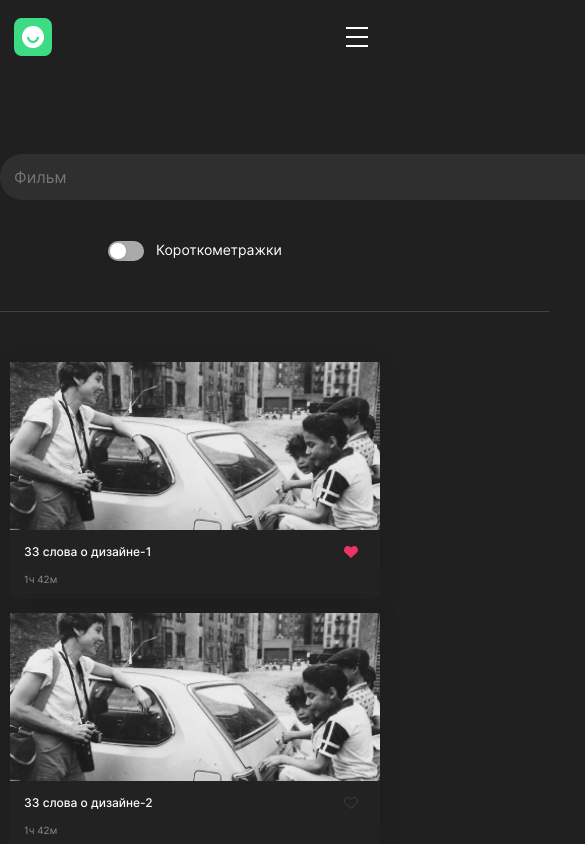
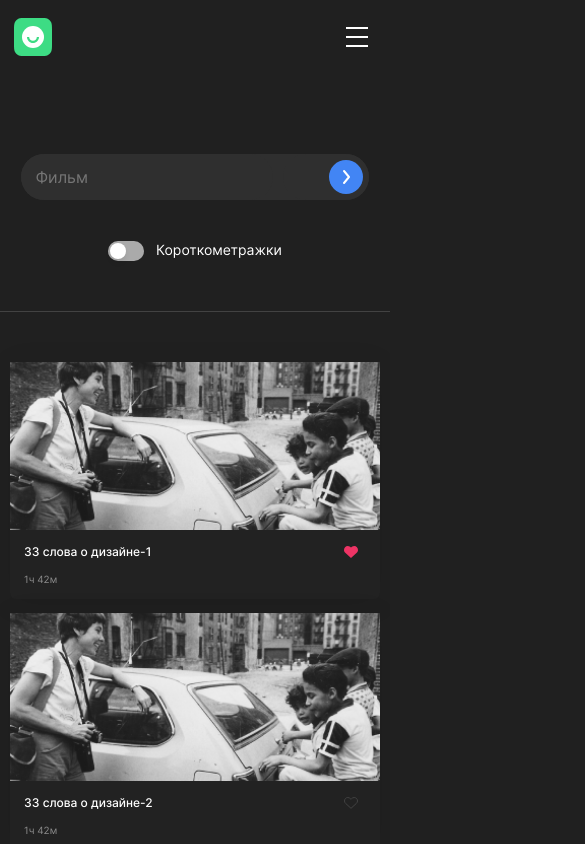
Before and after one commit to FaizovaElmira/movies-explorer-frontend, a React (Create React App) app: page /movies in a window 390 px wide. Shown: the top 844 px of the page, 585 px wide, since content can reach past the window. Built offline with nearby package versions, Linux system fonts and the light colour scheme.

Commit message:
доработка profile, searchform

```diff
--- a/src/components/Movies/SearchForm/SearchForm.css
+++ b/src/components/Movies/SearchForm/SearchForm.css
@@ -5,12 +5,14 @@
 }
 
 .search__form {
-  width: 1140px;
+  width: 89%; /* Изменил */
   height: 46px;
   margin: 60px auto 41px;
   display: flex;
   border-radius: 40px;
   background: #2f2f2f;
+  justify-content: center;
+  align-items: center;
 }
 
 .search__input {
@@ -42,15 +44,15 @@
 }
 
 .search__line {
-  width: 1140px;
+  width: 100%; /* Изменил */
   height: 1px;
-  margin: 69px 70px 10px;
+  margin: 69px auto 10px; /* Изменил */
   background-color: #2f2f2f;
 }
 
 @media screen and (max-width: 768px) {
   .search__form {
-    width: 708px;
+    max-width: 100%;
     margin: 80px auto 41px;
     display: flex;
     border-radius: 40px;
@@ -58,9 +60,9 @@
   }
 
   .search__line {
-    width: 708px;
+    width: 100%; /* Изменил */
     height: 1px;
-    margin: 50px 30px 10px;
+    margin: 50px auto 10px; /* Изменил */
     background-color: #424242;
   }
 }
@@ -74,7 +76,7 @@
     margin-top: 80px;
   }
   .search__form {
-    width: 292px;
+    max-width: 100%;
     margin: 14px auto 41px;
     display: flex;
     border-radius: 40px;
@@ -82,9 +84,9 @@
   }
 
   .search__line {
-    width: 292px;
+    max-width: 100%; /* Изменил */
     height: 1px;
-    margin: 49px 14px 10px;
+    margin: 49px auto 10px; /* Изменил */
     background-color: #fff;
   }
 }
--- a/src/components/Profile/Profile.css
+++ b/src/components/Profile/Profile.css
@@ -116,6 +116,15 @@
   margin: 223px 0 50px 0;
 }
 
+.hover-button {
+  transition: opacity 0.3s ease-in-out;
+  opacity: 1;
+}
+
+.hover-button:hover {
+  opacity: 0.7;
+}
+
 .profile__btn_type_change.disabled {
   background-color: #F8F8F8;
   color: #C2C2C2;
--- a/src/components/Profile/Profile.js
+++ b/src/components/Profile/Profile.js
@@ -1,19 +1,18 @@
 import "./Profile.css";
 import useValidation from "../../hooks/useValidation";
-import { useState, useEffect } from "react";
+import { useState, useRef } from "react";
 
 function Profile(props) {
   const { values, errors, handleChange } = useValidation();
   const [isEditMode, setIsEditMode] = useState(false);
-  const [isDirty, setIsDirty] = useState(false);
+  const [isNeedDisable, setIsNeedDisable] = useState(false);
+  const nameInputRef = useRef('');
 
-  useEffect(() => {
-    setIsDirty(false);
-  }, [values]); // Сброс isDirty при изменении значений полей
 
   function handleSubmit(e) {
     e.preventDefault();
     setIsEditMode(false);
+    setIsNeedDisable(false);
   }
 
   function handleEditMode() {
@@ -22,13 +21,15 @@ function Profile(props) {
 
   function handleInputChange(e) {
     handleChange(e);
-    setIsDirty(true);
+    setIsNeedDisable(true);
   }
 
   return (
     <main className="profile">
       <div className="profile__container">
-        <h2 className="profile__title">{`Привет Виталий!`}</h2>
+      <h2 className="profile__title">
+        {`Привет ${nameInputRef.current ? nameInputRef.current.value : "Виталий"}!`}
+      </h2>
         <form className="profile-form" onSubmit={handleSubmit}>
           <div className="profile-form__container">
             <label htmlFor="name" className="profile-form__label">
@@ -39,13 +40,14 @@ function Profile(props) {
               type="text"
               name="name"
               className="profile-form__input"
-              required=""
+              required
               minLength={2}
               maxLength={40}
               value={values.name || "Виталий"}
               onChange={handleInputChange}
               placeholder="Введите имя"
               readOnly={!isEditMode}
+              ref={nameInputRef}
             />
           </div>
           <span className="error error_type_profile">{errors.name || ""}</span>
@@ -59,7 +61,7 @@ function Profile(props) {
               type="email"
               name="email"
               className="profile-form__input"
-              required=""
+              required
               value={values.email || "pochta@yandex.ru"}
               onChange={handleInputChange}
               placeholder="Введите e-mail"
@@ -70,10 +72,11 @@ function Profile(props) {
           {isEditMode ? (
             <button
               className={`profile__btn profile__btn_type_change ${
-                isDirty ? "active" : "disabled"
+                isNeedDisable ? "active" : "disabled"
               }`}
               type="submit"
               aria-label="Сохранить изменения"
+              disabled={!isNeedDisable}
             >
               Сохранить
             </button>
```
